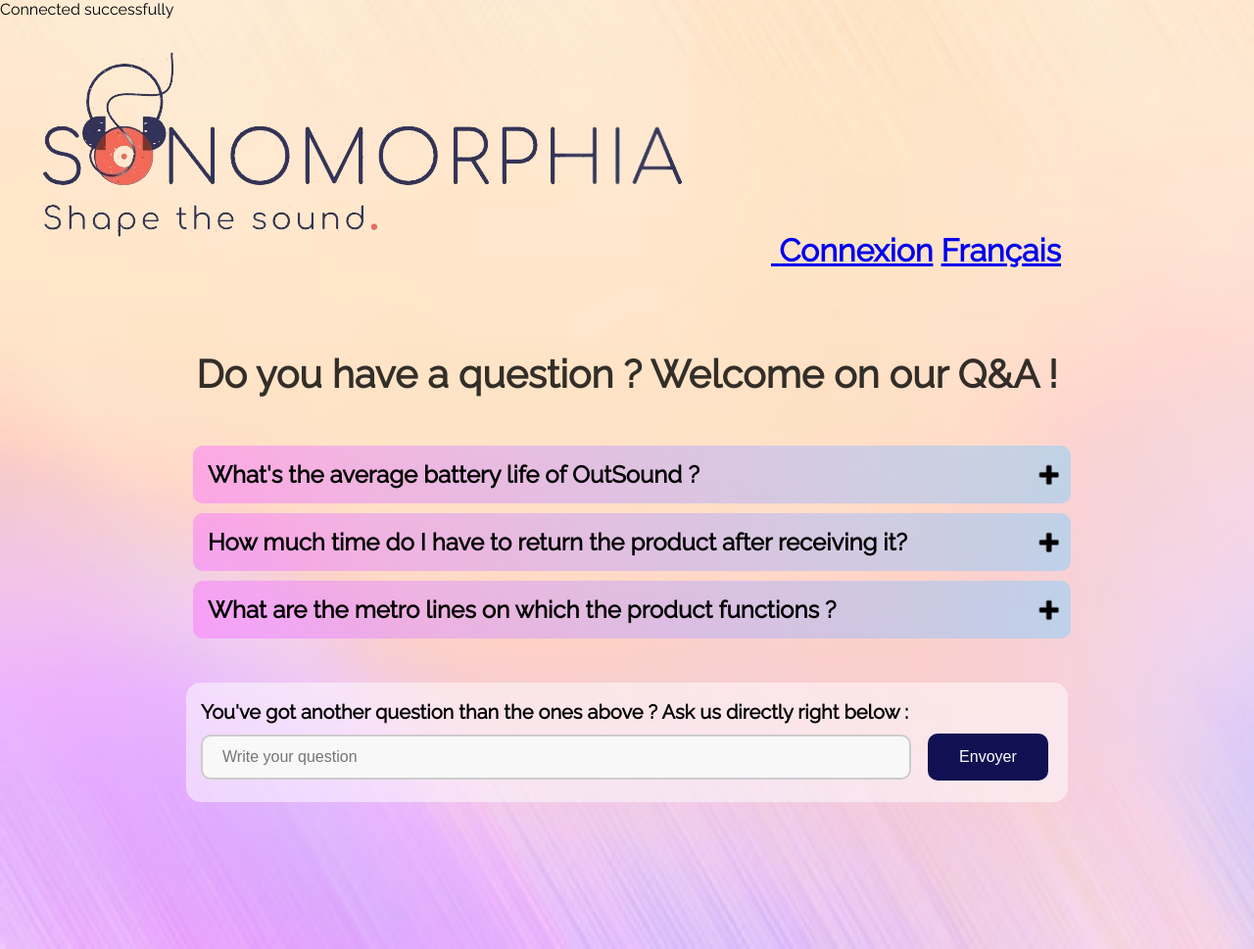
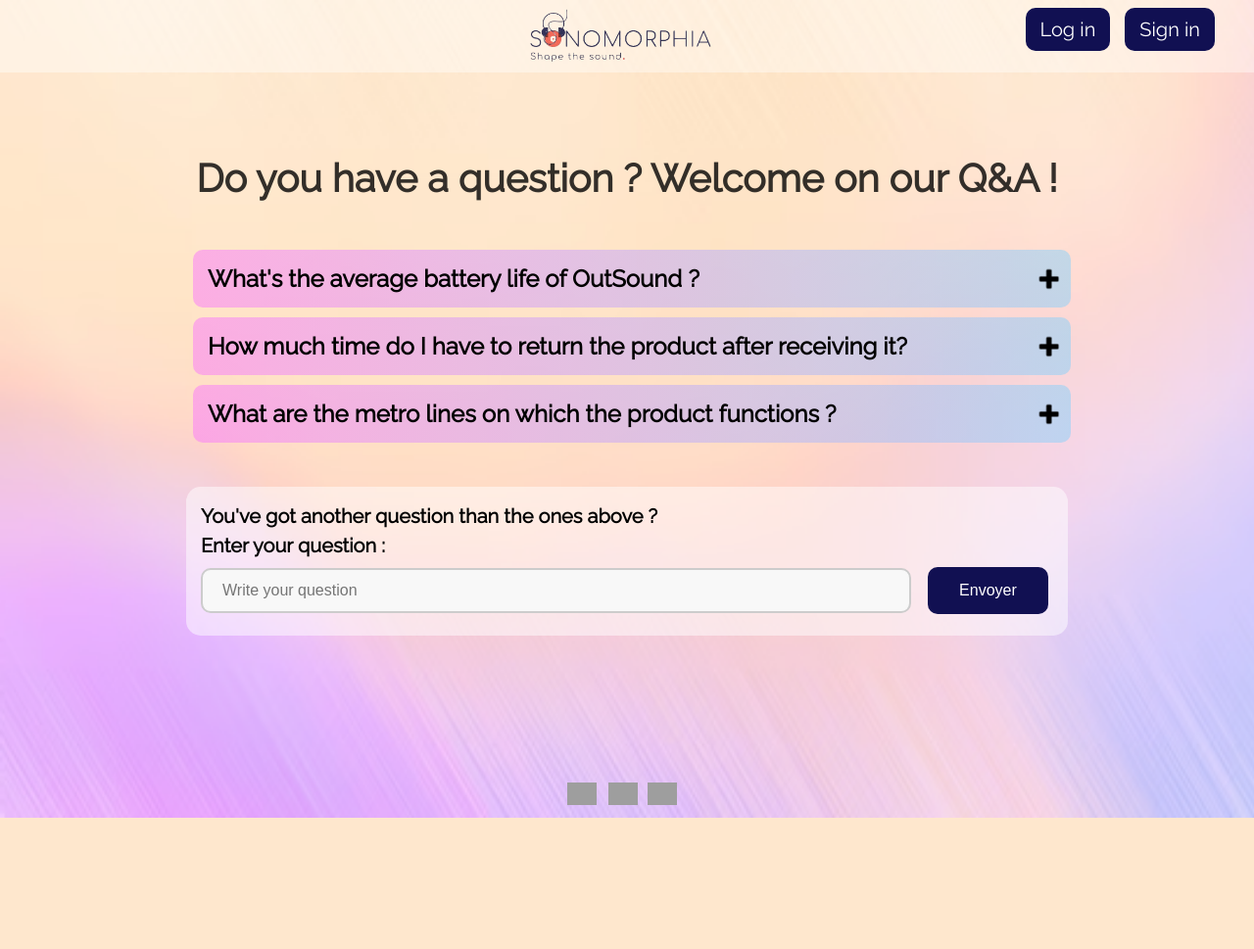
Before and after one commit to AygonR/Projet-App, a PHP site: page /page_faq_en.php in a window 1280 px wide. Shown: the whole page at 98% size. After the commit the page ends 835 px from the top, so only its background shows below. Run offline with PHP 8.4, Linux system fonts and the light colour scheme; some libraries are stand-ins or nearby versions; grey boxes are pictures that could not be loaded.

Commit message:
Update page_faq_en.php

```diff
--- a/page_faq_en.php
+++ b/page_faq_en.php
@@ -1,3 +1,19 @@
+<?php
+$servername = "localhost";
+$username = "root";
+$password = "";
+$dbname = "Outsound";
+
+// Créer une connexion
+$conn = new mysqli($servername, $username, $password, $dbname);
+
+// Vérifier la connexion
+//if ($conn->connect_error) {
+//    die("Connection failed: " . $conn->connect_error);
+//} else {
+//    echo "Connection successful!";
+//}
+?>
 <!DOCTYPE html>
 <html lang="fr">
 <head>
@@ -5,51 +21,26 @@
     <meta name="viewport" content="width=device-width, initial-scale=1.0">
     <link href="style_faq.css" rel="stylesheet">
     <link rel="stylesheet" href="https://fonts.googleapis.com/css?family=Raleway">
-        <style>
-            body,h1,h2,h3,h4,p {font-family: "Raleway", sans-serif}
-        </style>
+    <style>
+        body,h1,h2,h3,h4,p,#myButton, .connexion {font-family: "Raleway", sans-serif}
+    </style>
     <title>Sonomorphia | Q&A and recurring questions</title>
 </head>
-<?php
-$servername = "localhost";
-$username = "root";
-$password = "";
-$dbname = "outsound";
-// Créer une connexion
-$conn = new mysqli($servername, $username, $password, $dbname);
-
-//Vérifier la connexion
-if ($conn->connect_error) {
-  die("Connection failed: " . $conn->connect_error);
-}
- echo "Connected successfully";
-
-if ($_SERVER["REQUEST_METHOD"] == "POST") {
-    $question = $_POST['question_posee'];
-
-    // Préparer et lier
-    $stmt = $conn->prepare("INSERT INTO formulaire (question) VALUES (?)");
-    $stmt->bind_param("s", $question);
-
-    // Exécuter
-    if ($stmt->execute() === TRUE) {
-      echo "Question submitted successfully";
-  } else {
-      echo "Error: ". $stmt->error;
-  }
-    $stmt->close();
-    $conn->close();
-}
-?>
 <body>
-    <h1>
-        <a href ="https://www.amazon.fr/Nouveau-Apple-AirPods-Max-Gris-sid%C3%A9ral/dp/B08Q2CYLTQ/ref=sr_1_10?keywords=apple%2Bairpods&qid=1702369157&sr=8-10&th=1">
-            <img src = "logo_sonomorphia.png"  class="header-image" >
-        </a>
-        <a href="Register.html" class="page_de_connexion">Connexion</a>
-        <a href="page_faq.php" class="langue_page">Français</a>
-    </h1>
-    <h2>Do you have a question ? Welcome on our <span class="highlight">Q&A</span> !</h1>
+<header>
+        <div class = "conteneur" id="home">
+            <div class="partie1">
+                <a href="accueil.html">
+                <img src="logo_sonomorphia.png" alt="logo" class="logo-image" width="370" height="70">
+                </a>
+            </div>
+            <div class="partie3">
+                <button class="connexion"><a href="Login.html">Log in</a></button>
+                <button class="connexion"><a href="Register.html">Sign in</a></button>
+            </div>
+        </div>
+    </header>
+    <h2>Do you have a question ? Welcome on our Q&A ! </h1><!--<span class="highlight"> </span>-->
     <div class="container-faq">
         <div class="questions">
             <div class="visible-pannel">
@@ -83,17 +74,30 @@ if ($_SERVER["REQUEST_METHOD"] == "POST") {
         </div>
     </div>
     <div class = "interaction">
-        <p>You've got another question than the ones above ? Ask us directly right below :</p>
+        <p>You've got another question than the ones above ?</p>
         <div class="input-container">
-            <form method="POST" id="monFormulaire" name ="question_posee" action="traitement_question.php" >
-                <input type="text" id="monTxt" placeholder="Write your question">
+            <form action="q_posee.php" method="post" id="formu" name ="q_posee">
+                <label for="query">Enter your question :</label>
+                <input type="text" id="query" placeholder='Write your question' name="query" required>
                 <input type="submit" value="Envoyer">
             </form>
         </div>
-    <div id="message">We've received your question, you'll get your answer as soon as possible !</datagrid></div>
-
-
-    <script src="https://cdnjs.cloudflare.com/ajax/libs/gsap/3.12.3/gsap.min.js"></script>
-    <script src="script_faq.js"></script>
+        <div id="message">We've received your question, you'll get your answer as soon as possible !</datagrid>
+        </div>
+    </div>
+    <div class="emoji-bar">
+        <button class="image-button" id="myButton1">
+            <img class='tee' src="image_uni\LinkIn.png" alt="Page_LinkedIn" width="30" height="23">
+        </button>
+        <button class="image-button instagram-button" id="myButton2">
+            <img class='tee' src="image_uni\Insta.png" alt="Page_Insta" width="30" height="23">
+        </button>
+        <button class="image-button" id="myButton3">
+            <img class='tee' src="image_uni\FaceB.png" alt="Page_Facebook" width="30" height="23">
+        </button>
+    </div>
+    <script src="https://ajax.googleapis.com/ajax/libs/jquery/3.5.1/jquery.min.js"></script>
 </body>
+<script src="https://cdnjs.cloudflare.com/ajax/libs/gsap/3.12.3/gsap.min.js"></script>
+<script src="script_faq.js"></script>
 </html>
```
